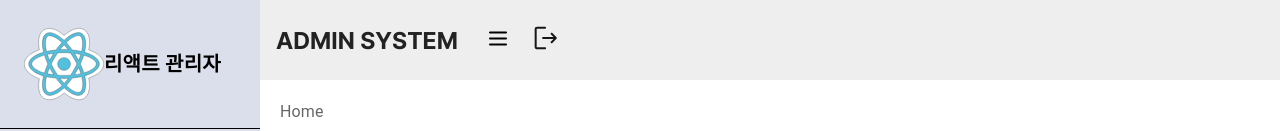
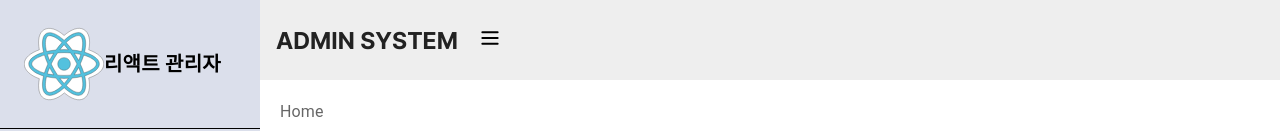
Before and after one commit to beingborn/mui-nextjs, a Next.js app: page / in a window 1280 px wide. Shown: the top 131 px of the page. Built offline with nearby package versions, Linux system fonts and the light colour scheme.

Commit message:
공통 유틸 MUI 이용 진행

```diff
--- a/src/app/layouts/Header.js
+++ b/src/app/layouts/Header.js
@@ -22,8 +22,7 @@ const HeaderWrap = styled.div`
 `
 
 const HeaderUtils = styled.div`
-    ${root.flexSet('center')}
-    gap: 8px;
+    ${root.flexSet('center', 'center')}
 `
 
 export default function Header() {
@@ -35,10 +34,7 @@ export default function Header() {
                 </HeaderTit>
                 <HeaderUtils>
                     <Link href="#">
-                        <IcoHamburger width="40"></IcoHamburger>
-                    </Link>
-                    <Link href="#">
-                        <IcoLogout width="40"></IcoLogout>
+                        <IcoHamburger width="24" height="24"></IcoHamburger>
                     </Link>
                 </HeaderUtils>
             </HeaderWrap>
```
